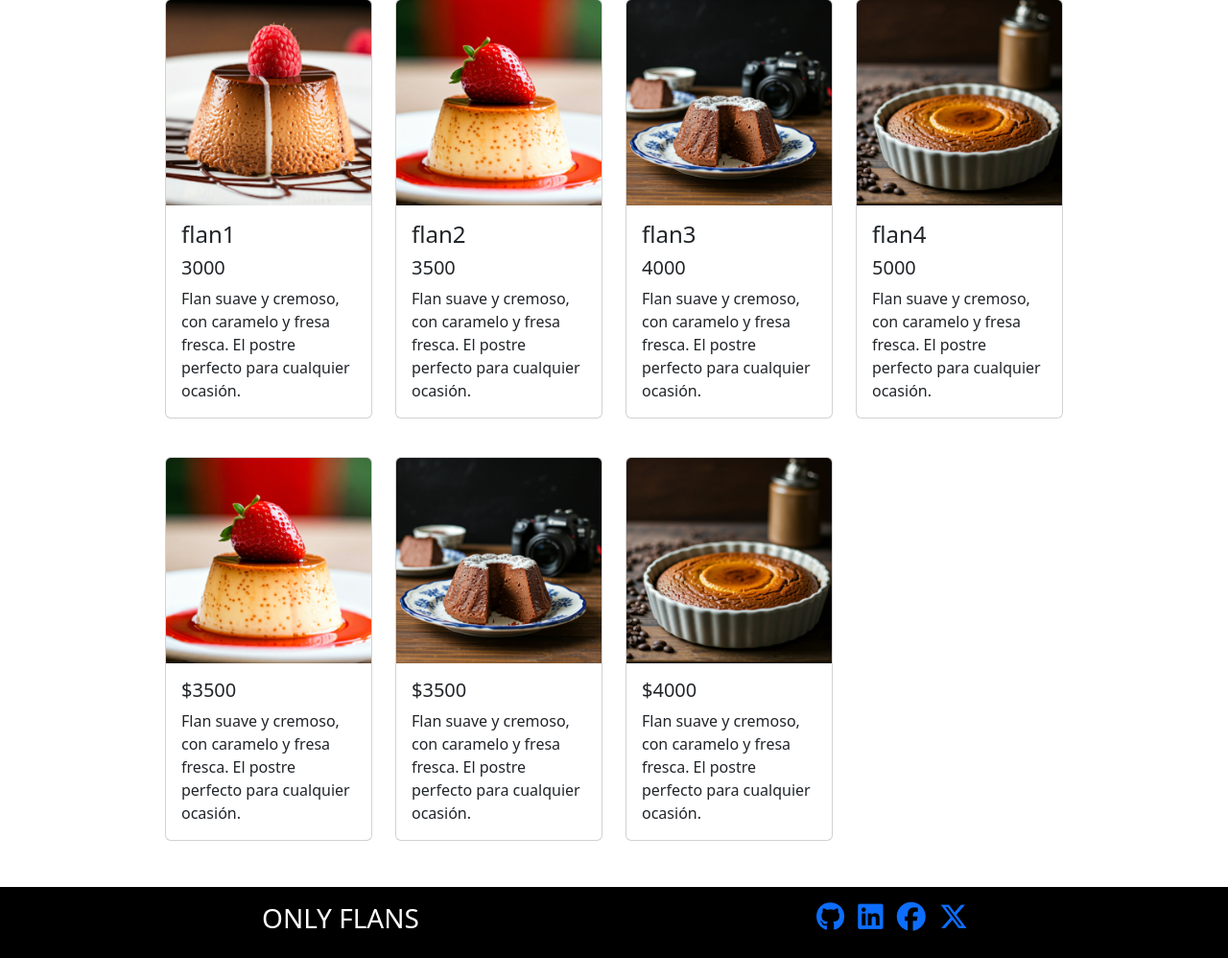
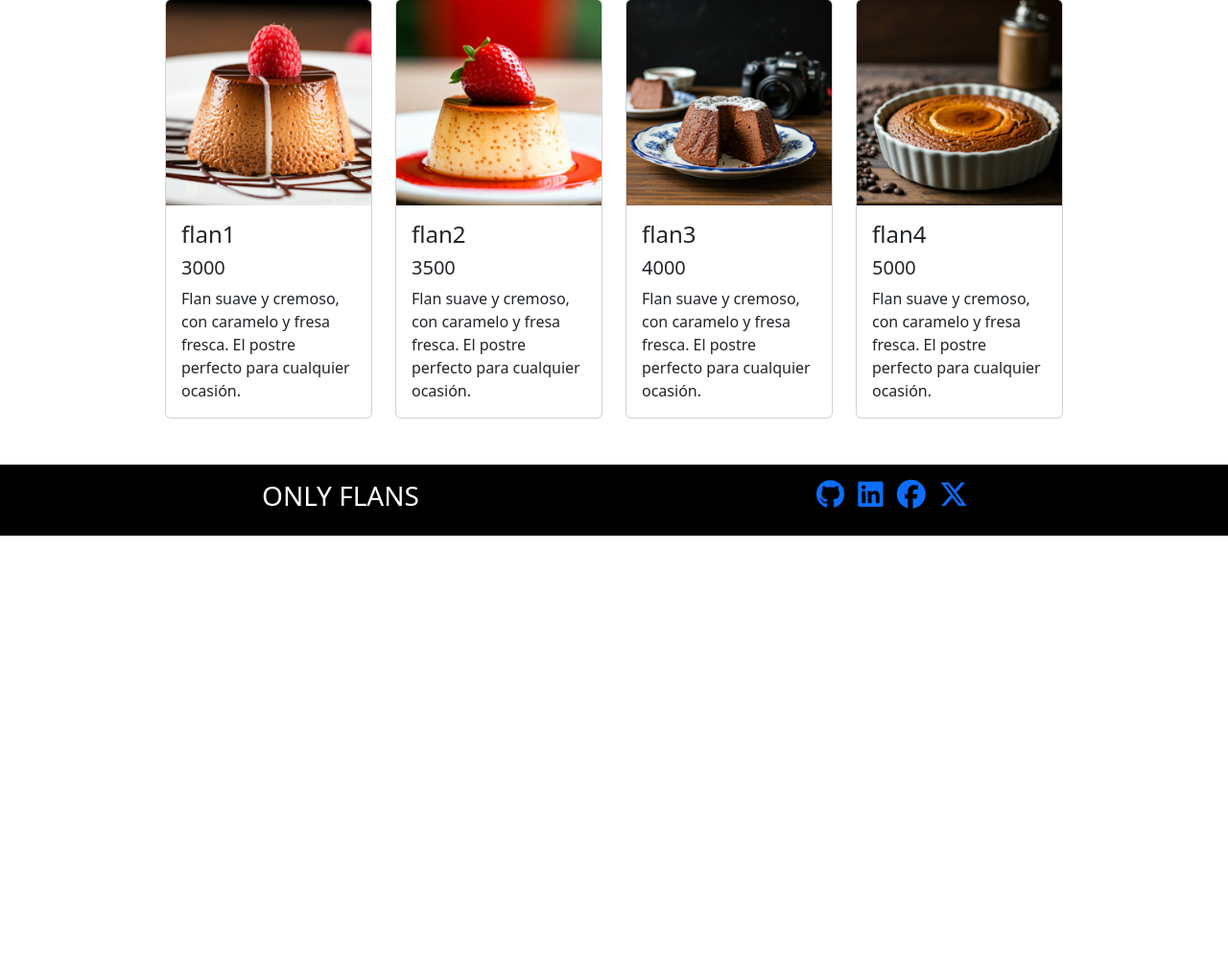
Before and after one commit to javiercontreras/G19_M6, a Django app: page / in a window 1280 px wide. Shown: the part 428-1426 px from the top of the page at 96% size. After the commit the page ends 986 px from the top, so only its background shows below. Run offline with Django 5.2, Linux system fonts and the light colour scheme; data comes from the database, SQL or seed files in the repository; both versions use the stored data as it was after the commit.

Commit message:
hito3 completo

```diff
--- a/onlyflans/onlyflans/urls.py
+++ b/onlyflans/onlyflans/urls.py
@@ -16,11 +16,12 @@ Including another URLconf
 """
 from django.contrib import admin
 from django.urls import path
-from web.views import indice, bienvenido, acerca
+from web.views import indice, bienvenido, acerca, contacto
 
 urlpatterns = [
     path('admin/', admin.site.urls),
     path('',indice, name="indice"),
     path('bienvenido/', bienvenido, name="bienvenido"),
     path('acerca/',acerca, name="acerca"),
+    path('contacto/',contacto,name="contacto")
 ]
--- a/onlyflans/static/css/styles.css
+++ b/onlyflans/static/css/styles.css
@@ -54,6 +54,17 @@
     color: var(--color-white);
     width: 100px;
   }
+    /* FORM */
+
+.form-control{
+  color: black;
+}
+
+.form-horizontal p label{
+  color: black !important;
+}
+
+
 /* START FOOTER */
 footer{
     background-color: black;
--- a/onlyflans/web/admin.py
+++ b/onlyflans/web/admin.py
@@ -1,5 +1,7 @@
 from django.contrib import admin
-from .models import Flan
+from .models import Flan, ContactForm
 # Register your models here.
 
 admin.site.register(Flan)
+
+admin.site.register(ContactForm)
--- a/onlyflans/web/templates/header.html
+++ b/onlyflans/web/templates/header.html
@@ -19,7 +19,10 @@
                 </li>
                 <li class="nav-item">
                     <a class="nav-link" href="acerca">Acerca</a>
-                  </li>
+                </li>
+                <li class="nav-item">
+                  <a class="nav-link" href="contacto">Contacto</a>
+              </li>
               </ul>
             </div>
           </nav>
--- a/onlyflans/web/templates/index.html
+++ b/onlyflans/web/templates/index.html
@@ -6,7 +6,6 @@
     <div class="w-75 align-items-center container pb-5">
         <h2 class="container mt-2 text-center">Nuestros Deliciosos Productos</h2>
         <hr>
-
         <div class="row g-4">
             {% for flan in flanes%}
             <div class="col-xl-3 col-md-6 col-sm-12">
@@ -21,42 +20,7 @@
                 </div>
             </div>
             {% endfor %}
-            <div class="col-xl-3 col-md-6 col-sm-12">
-                <div class="card mt-3">
-                    {% load static %}
-                    <img class="card-img-top" src="{% static 'img/flan2.jpg' %}" alt="Card image cap">
-                    <div class="card-body">
-                        <h5>$3500</h5>
-                        <p class="card-text">Flan suave y cremoso, con caramelo y fresa fresca.
-El postre perfecto para cualquier ocasión.</p>
-                    </div>
-                </div>
-            </div>
-            <div class="col-xl-3 col-md-6 col-sm-12">
-                <div class="card mt-3">
-                    {% load static %}
-                    <img class="card-img-top" src="{% static 'img/flan3.jpg' %}" alt="Card image cap">
-                    <div class="card-body">
-                        <h5>$3500</h5>
-                        <p class="card-text">Flan suave y cremoso, con caramelo y fresa fresca.
-El postre perfecto para cualquier ocasión.</p>
-                    </div>
-                </div>
-            </div>
-            <div class="col-xl-3 col-md-6 col-sm-12">
-                <div class="card mt-3">
-                    {% load static %}
-                    <img class="card-img-top" src="{% static 'img/flan4.jpg' %}" alt="Card image cap">
-                    <div class="card-body">
-                        <h5>$4000</h5>
-                        <p class="card-text">Flan suave y cremoso, con caramelo y fresa fresca.
-El postre perfecto para cualquier ocasión.</p>
-                    </div>
-                </div>
-            </div>
         </div>
-
     </div>
-
 </section>
 {% endblock %}
--- a/onlyflans/web/views.py
+++ b/onlyflans/web/views.py
@@ -6,6 +6,7 @@ from django.http import HttpResponse,HttpResponseForbidden
 from django.contrib.auth import login,logout,authenticate
 from django.contrib.auth.decorators import login_required
 from .models import Flan
+from .form import ContactForm
 # Create your views here.
 def indice(request):
     flanes = Flan.objects.filter(is_private=False)
@@ -15,7 +16,8 @@ def acerca(request):
     return render(request,'about.html',{})
 
 def bienvenido(request):
-    return render(request,'welcome.html',{})
+    flanes = Flan.objects.filter(is_private=True)
+    return render(request,'welcome.html',{'flanes':flanes})
 
 def sign_up(request):
     if request.method == 'GET':
@@ -45,3 +47,16 @@ def log_in(request):
         else:
             login(request,user)
             return redirect('/')
+
+def contacto(request):
+    if request.method == 'GET':
+        return render(request,'contacto.html',{'form':ContactForm})
+    else:
+        try:
+            form = ContactForm(request.POST)
+            if form.is_valid():
+                form.save()
+                return redirect('indice')
+
+        except ValueError:
+            return render(request, 'contacto.html', {'form': ContactForm,'error': 'Ingresa datos válidos en el Formulario'})
```
Also changed, not shown: onlyflans/web/form.py (+8 -3 lines), onlyflans/web/templates/contacto.html (added, +10 -0 lines), onlyflans/web/templates/welcome.html (+21 -0 lines), onlyflans/db.sqlite3.
